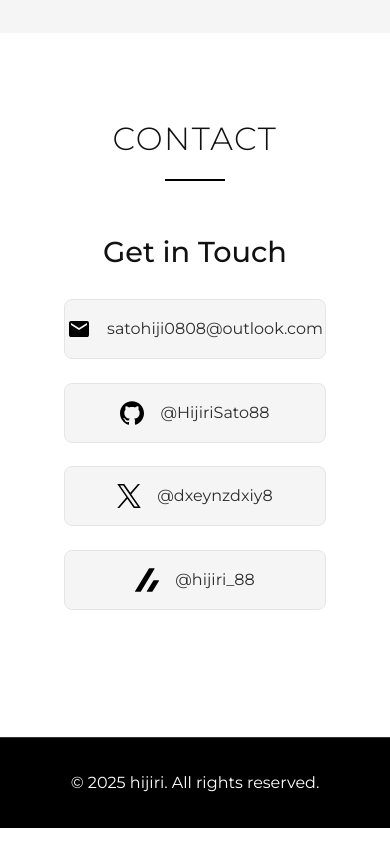
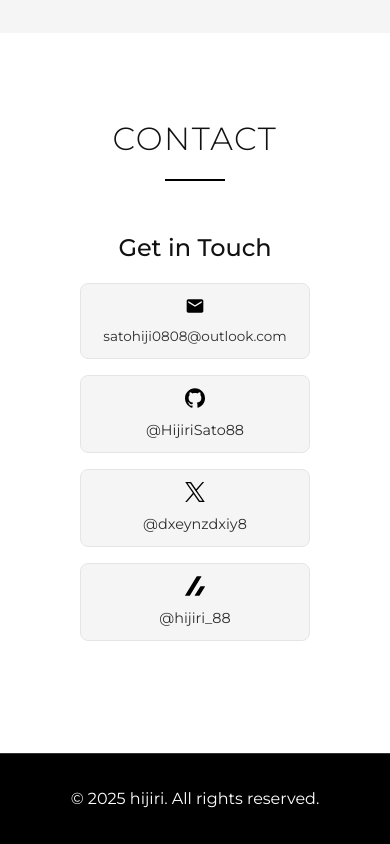
Before and after one commit to HijiriSato88/portfolio, a Nuxt app: page / in a window 390 px wide. Shown: the part 4912-5756 px from the top of the page. Built offline with nearby package versions, Linux system fonts and the light colour scheme.

Commit message:
iphone se では、メールアドレスがはみ出て表示されていたので修正

```diff
--- a/components/sections/Contact.vue
+++ b/components/sections/Contact.vue
@@ -23,7 +23,7 @@
               v-bind="slideUpAnimation(250)"
             >
               <Icon icon="material-symbols:mail" class="contact-icon" />
-              <span>satohiji0808@outlook.com</span>
+              <span class="email-address">satohiji0808@outlook.com</span>
             </div>
 
             <div
@@ -85,6 +85,8 @@ const { sectionTitleAnimation, slideFromSideAnimation, slideUpAnimation } = useA
   max-width: 600px;
   margin: 0 auto;
   text-align: center;
+  /* 小さな画面での余白調整 */
+  padding: 0 1rem;
 }
 
 .contact-info {
@@ -100,6 +102,12 @@ const { sectionTitleAnimation, slideFromSideAnimation, slideUpAnimation } = useA
     font-family: 'Montserrat', sans-serif;
     font-weight: 500;
     transition: color 0.3s ease;
+
+    /* 小さな画面でのフォントサイズ調整 */
+    @media (max-width: 480px) {
+      font-size: 1.5rem;
+      margin-bottom: 1rem;
+    }
   }
 }
 
@@ -108,6 +116,12 @@ const { sectionTitleAnimation, slideFromSideAnimation, slideUpAnimation } = useA
   flex-direction: column;
   gap: 1.5rem;
   margin-bottom: 3rem;
+
+  /* 小さな画面でのギャップ調整 */
+  @media (max-width: 480px) {
+    gap: 1rem;
+    margin-bottom: 2rem;
+  }
 }
 
 .contact-item {
@@ -129,6 +143,21 @@ const { sectionTitleAnimation, slideFromSideAnimation, slideUpAnimation } = useA
   /* 軽量化されたトランジション */
   transition: transform 0.15s ease, background-color 0.15s ease;
 
+  /* レスポンシブ対応 */
+  @media (max-width: 480px) {
+    padding: 0.75rem;
+    gap: 0.75rem;
+    /* 小さな画面では横並びから縦並びに変更 */
+    flex-direction: column;
+    text-align: center;
+  }
+
+  /* iPhone SE以下の非常に小さな画面 */
+  @media (max-width: 375px) {
+    padding: 0.5rem;
+    margin: 0 0.5rem;
+  }
+
   &:hover {
     background-color: var(--bg-tertiary);
     transform: translateY(-1px) translateZ(0);
@@ -141,6 +170,11 @@ const { sectionTitleAnimation, slideFromSideAnimation, slideUpAnimation } = useA
     /* アイコン最適化 */
     will-change: auto;
     flex-shrink: 0;
+
+    /* 小さな画面でのアイコンサイズ調整 */
+    @media (max-width: 480px) {
+      font-size: 1.25rem;
+    }
   }
 
   span, a {
@@ -150,8 +184,52 @@ const { sectionTitleAnimation, slideFromSideAnimation, slideUpAnimation } = useA
     text-decoration: none;
     transition: color 0.2s ease;
 
+    /* テキストの折り返しを許可 */
+    word-break: break-all;
+    overflow-wrap: break-word;
+    hyphens: auto;
+
+    /* 小さな画面でのフォントサイズ調整 */
+    @media (max-width: 480px) {
+      font-size: 0.9rem;
+      line-height: 1.4;
+    }
+
+    /* iPhone SE以下での更なる調整 */
+    @media (max-width: 375px) {
+      font-size: 0.85rem;
+    }
+
     &:hover {
       color: var(--text-primary);
+    }
+
+    /* メールアドレス専用スタイル */
+    &.email-address {
+      /* メールアドレスは特に長いので積極的に改行 */
+      word-break: break-all;
+      overflow-wrap: anywhere;
+      white-space: normal;
+      max-width: 100%;
+
+      @media (max-width: 480px) {
+        font-size: 0.85rem;
+        line-height: 1.3;
+        /* 縦並び時の最大幅制限 */
+        max-width: 250px;
+        margin: 0 auto;
+      }
+
+      @media (max-width: 375px) {
+        font-size: 0.8rem;
+        max-width: 220px;
+      }
+
+      /* iPhone SE第1世代など極小画面 */
+      @media (max-width: 320px) {
+        font-size: 0.75rem;
+        max-width: 200px;
+      }
     }
   }
 }
```
